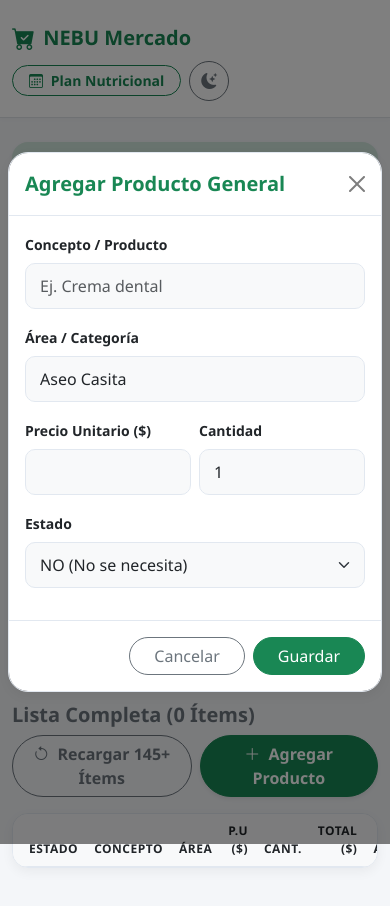
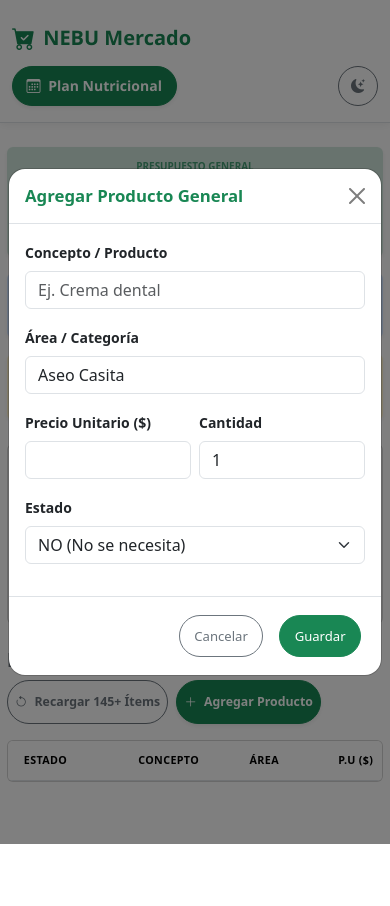
Before and after one commit to omitarangel92/NEBU-Plan-31, a plain HTML site: page mercado.html in a window 390 px wide. Both pictures are taken after typing "Sample" into the empty fields and a click on the button "Agregar Producto". After the commit the page ends 844 px from the top, so only its background shows below. Drawn offline with nearby package versions, Linux system fonts and the light colour scheme; some packages are replaced by stand-ins of ours; no server answers; a script that the page names is missing.

Commit message:
Mejoramiento de estilos y funcionalidad

```diff
--- a/mercado.css
+++ b/mercado.css
@@ -1,119 +1,155 @@
-:root {
-  --primary-color: #198754;
-  --primary-hover: #157347;
-
-  /* Variables Modo Claro */
-  --bg-body: #f4f6f9;
-  --bg-card: #ffffff;
-  --bg-navbar: #ffffff;
-  --bg-box: #f8f9fa;
-  --text-color: #212529;
-  --text-muted-custom: #6c757d;
-  --border-color: #e2e8f0;
-  --card-shadow: 0 4px 12px rgba(0, 0, 0, 0.05);
+.back-to-top {
+  position: fixed;
+  right: max(1rem, env(safe-area-inset-right));
+  bottom: max(1rem, env(safe-area-inset-bottom));
+  z-index: 1030;
+  display: flex;
+  width: 3rem;
+  height: 3rem;
+  align-items: center;
+  justify-content: center;
+  border: 0;
+  border-radius: 50%;
+  background-color: var(--bs-success);
+  color: #fff;
+  box-shadow: 0 4px 12px rgba(0, 0, 0, 0.2);
+  font-size: 1.25rem;
+  cursor: pointer;
 }
 
-[data-bs-theme="dark"] {
-  /* Variables Modo Oscuro */
-  --bg-body: #121212;
-  --bg-card: #1e1e1e;
-  --bg-navbar: #1e1e1e;
-  --bg-box: #2a2a2a;
-  --text-color: #e0e0e0;
-  --text-muted-custom: #a0a0a0;
-  --border-color: #2d2d2d;
-  --card-shadow: 0 4px 12px rgba(0, 0, 0, 0.4);
+.back-to-top[hidden] {
+  display: none;
 }
 
-body {
-  background-color: var(--bg-body);
-  color: var(--text-color);
-  font-family: 'Segoe UI', system-ui, -apple-system, sans-serif;
-  padding-bottom: 40px;
-  transition: background-color 0.3s ease, color 0.3s ease;
+.back-to-top:hover {
+  background-color: var(--bs-success-text-emphasis);
 }
 
-.navbar {
-  background-color: var(--bg-navbar) !important;
-  box-shadow: 0 2px 4px rgba(0,0,0,0.02);
+.back-to-top:focus-visible {
+  outline: 3px solid var(--bs-success);
+  outline-offset: 3px;
 }
 
-.card {
-  background-color: var(--bg-card);
-  color: var(--text-color);
-  border: 1px solid var(--border-color);
-  border-radius: 16px;
-  box-shadow: var(--card-shadow);
+@media (max-width: 768px) {
+  .btn {
+    min-width: 0;
+    min-height: 44px;
+    padding: 0.55rem 0.65rem !important;
+    font-size: 0.82rem;
+    line-height: 1.25;
+    white-space: normal;
+    text-align: center;
   }
 
-.nav-pills .nav-link {
-  color: var(--text-color);
-  border-radius: 20px;
-  padding: 10px 24px;
-  font-weight: 600;
-  transition: all 0.2s ease-in-out;
-}
-
-.nav-pills .nav-link.active {
-  background-color: var(--primary-color);
-  color: #fff;
-  box-shadow: 0 4px 10px rgba(25, 135, 84, 0.3);
+  /* Tabla: conserva el formato de tabla y permite desplazamiento horizontal */
+  .table-responsive {
+    overflow-x: auto;
+    -webkit-overflow-scrolling: touch;
   }
 
   .table {
-  color: var(--text-color);
-  border-color: var(--border-color);
+    min-width: 690px;
+    font-size: 0.88rem;
+  }
+
+  .table thead th {
+    padding: 0.72rem 0.65rem;
+    font-size: 0.67rem;
+    letter-spacing: 0.035em;
+  }
+
+  .table tbody td {
+    padding: 0.65rem 0.65rem;
     vertical-align: middle;
   }
 
-.table thead th {
-  background-color: var(--bg-box);
-  color: var(--text-color);
-  border-color: var(--border-color);
-  font-weight: 600;
-  text-transform: uppercase;
-  font-size: 0.75rem;
-  letter-spacing: 0.5px;
+  .table tbody td:first-child,
+  .table thead th:first-child {
+    padding-left: 0.8rem;
   }
 
-.table td, .table th {
-  border-color: var(--border-color);
+  /* Botones dentro de la tabla: compactos sin perder usabilidad */
+  .table .btn {
+    min-height: 34px;
+    padding: 0.35rem 0.55rem;
+    font-size: 0.78rem;
+    white-space: nowrap;
   }
 
-.form-control, .form-select {
-  background-color: var(--bg-box);
-  color: var(--text-color);
-  border-color: var(--border-color);
-  border-radius: 10px;
-  padding: 10px 14px;
-}
-
-.form-control:focus, .form-select:focus {
-  background-color: var(--bg-box);
-  color: var(--text-color);
-  border-color: var(--primary-color);
-  box-shadow: 0 0 0 0.25rem rgba(25, 135, 84, 0.25);
-}
-
-.input-group-text {
-  background-color: var(--bg-box);
-  color: var(--text-muted-custom);
-  border-color: var(--border-color);
-  border-radius: 10px 0 0 10px;
+  /* Modal adaptado a pantallas pequeñas */
+  .modal-dialog {
+    margin: 0.75rem;
   }
 
   .modal-content {
-  background-color: var(--bg-card);
-  color: var(--text-color);
-  border: 1px solid var(--border-color);
-  border-radius: 20px;
-  box-shadow: var(--card-shadow);
+    border-radius: 17px;
   }
 
-.modal-header, .modal-footer {
-  border-color: var(--border-color);
+  .modal-header,
+  .modal-footer {
+    padding: 0.9rem 1rem;
   }
 
-[data-bs-theme="dark"] .btn-close {
-  filter: invert(1) grayscale(100%) brightness(200%);
+  .modal-body {
+    padding: 1rem;
   }
+
+  .modal-title {
+    font-size: 1.05rem;
+  }
+
+  .modal-footer {
+    gap: 0.5rem;
+  }
+
+  .modal-footer .btn {
+    min-height: 42px;
+    padding: 0.55rem 0.9rem !important;
+  }
+}
+
+/* Móviles estrechos */
+@media (max-width: 420px) {
+  .container {
+    --bs-gutter-x: 0.85rem;
+  }
+
+  .row.g-3.mb-4 > [class*="col-"] .card {
+    padding: 0.75rem 0.55rem !important;
+  }
+
+  .row.g-3.mb-4 > [class*="col-"] small {
+    font-size: 0.62rem;
+  }
+
+  .row.g-3.mb-4 > [class*="col-"] h3 {
+    font-size: 1.18rem;
+  }
+
+  .container.mt-4 > .d-flex.flex-wrap.justify-content-between.align-items-center.mb-3 > .d-flex {
+    grid-template-columns: 1fr 1fr;
+  }
+
+  .container.mt-4 > .d-flex.flex-wrap.justify-content-between.align-items-center.mb-3 > .d-flex .btn {
+    font-size: 0.77rem;
+    padding-inline: 0.45rem !important;
+  }
+
+  .table {
+    min-width: 650px;
+  }
+
+  .modal-dialog {
+    margin: 0.5rem;
+  }
+}
+
+/* Respeta las preferencias de accesibilidad */
+@media (prefers-reduced-motion: reduce) {
+  *,
+  *::before,
+  *::after {
+    scroll-behavior: auto !important;
+    transition-duration: 0.01ms !important;
+  }
+}
--- a/mercado.html
+++ b/mercado.html
@@ -9,22 +9,24 @@
     <link href="https://cdn.jsdelivr.net/npm/bootstrap-icons@1.11.1/font/bootstrap-icons.css" rel="stylesheet">
     <link href="https://cdn.jsdelivr.net/npm/sweetalert2@11/dist/sweetalert2.min.css" rel="stylesheet">
     <link rel="stylesheet" href="mercado.css">
+    <link rel="stylesheet" href="navbar.css">
 </head>
 
 <body>
 
     <!-- Navegación -->
-    <nav class="navbar navbar-expand-lg border-bottom sticky-top">
-        <div class="container d-flex justify-content-between align-items-center py-2">
-            <a class="navbar-brand d-flex align-items-center gap-2 text-success fw-bold" href="index.html">
+    <nav class="navbar navbar-expand-lg border-bottom app-navbar">
+        <div class="container app-navbar-inner">
+            <a class="navbar-brand d-flex align-items-center gap-2 app-navbar-brand" href="index.html">
                 <i class="bi bi-cart-check-fill fs-3"></i>
                 <span class="fs-5">NEBU Mercado</span>
             </a>
-            <div class="d-flex align-items-center gap-2">
-                <a href="index.html" class="btn btn-outline-success btn-sm rounded-pill px-3 fw-semibold"><i
-                        class="bi bi-calendar3 me-1"></i> Plan Nutricional</a>
+            <div class="d-flex align-items-center gap-2 app-navbar-actions">
+                <a href="index.html" class="btn btn-success btn-sm rounded-pill px-3 fw-semibold shadow-sm app-navbar-link"
+                    aria-label="Plan Nutricional" title="Plan Nutricional"><i class="bi bi-calendar3 me-1"
+                        aria-hidden="true"></i> Plan Nutricional</a>
                 <button
-                    class="btn btn-outline-secondary rounded-circle d-flex align-items-center justify-content-center"
+                    class="btn btn-outline-secondary rounded-circle d-flex align-items-center justify-content-center app-navbar-theme"
                     id="themeToggle" type="button" style="width: 40px; height: 40px;">
                     <i class="bi bi-moon-stars-fill" id="themeIcon"></i>
                 </button>
@@ -39,7 +41,7 @@
             <div class="col-md-4">
                 <div class="card p-3 text-center bg-success-subtle text-success border-0 shadow-sm">
                     <small class="fw-semibold text-uppercase opacity-75">Presupuesto General</small>
-                    <h3 class="fw-bold mb-0 my-1" id="genBudget">$500.000</h3>
+                    <h3 class="fw-bold mb-0 my-1" id="genBudget">$400.000</h3>
                     <button class="btn btn-link text-success btn-sm p-0 text-decoration-none fw-semibold"
                         onclick="changeGeneralBudget()"><i class="bi bi-pencil-square"></i> Cambiar Presupuesto</button>
                 </div>
@@ -173,6 +175,11 @@
         </div>
     </div>
 
+    <button class="back-to-top" id="backToTop" type="button" aria-label="Volver al inicio"
+        title="Volver al inicio" hidden>
+        <i class="bi bi-arrow-up" aria-hidden="true"></i>
+    </button>
+
     <script src="https://cdn.jsdelivr.net/npm/bootstrap@5.3.3/dist/js/bootstrap.bundle.min.js"></script>
     <script src="https://cdn.jsdelivr.net/npm/sweetalert2@11"></script>
     <script type="module" src="mercado.js"></script>
--- a/mercado.js
+++ b/mercado.js
@@ -19,7 +19,7 @@ const sharedMarketRef = doc(db, "sharedData", "marketCompleteData");
 
 // Lista completa de productos
 const defaultMarketState = {
-  generalBudget: 500000,
+  generalBudget: 400000,
   theme: "light",
   generalItems: [
     {"status": "NO", "concept": "Bolsas de basura", "area": "Aseo Casita", "price": 1900, "qty": 1},
@@ -175,6 +175,7 @@ window.marketState = JSON.parse(JSON.stringify(defaultMarketState));
 
 document.addEventListener("DOMContentLoaded", () => {
   initThemeToggle();
+  initBackToTop();
 });
 
 signInAnonymously(auth);
@@ -225,6 +226,25 @@ function initThemeToggle() {
 function updateThemeIcon(theme, iconElement) {
   if (!iconElement) return;
   iconElement.className = theme === "dark" ? "bi bi-sun-fill text-warning" : "bi bi-moon-stars-fill";
+}
+
+function initBackToTop() {
+  const button = document.getElementById("backToTop");
+  if (!button) return;
+
+  const updateVisibility = () => {
+    button.hidden = window.scrollY < 400;
+  };
+
+  window.addEventListener("scroll", updateVisibility, { passive: true });
+  button.addEventListener("click", () => {
+    const behavior = window.matchMedia("(prefers-reduced-motion: reduce)").matches
+      ? "auto"
+      : "smooth";
+    window.scrollTo({ top: 0, behavior });
+  });
+
+  updateVisibility();
 }
 
 /* --- RENDERIZADO Y FILTROS --- */
--- /dev/null
+++ b/navbar.css
@@ -0,0 +1,71 @@
+.app-navbar {
+  background-color: var(--bs-body-bg);
+  box-shadow: 0 2px 8px rgba(0, 0, 0, 0.06);
+  font-family: "Segoe UI", system-ui, -apple-system, sans-serif;
+}
+
+.app-navbar-inner {
+  --bs-gutter-x: 1.5rem;
+  display: flex;
+  flex-wrap: nowrap;
+  align-items: center;
+  justify-content: space-between;
+  gap: 0.75rem;
+  padding-top: 0.5rem;
+  padding-bottom: 0.5rem;
+}
+
+.app-navbar-brand {
+  min-width: 0;
+  margin-right: 0;
+  color: var(--bs-success) !important;
+  font-weight: 700;
+}
+
+.app-navbar-brand>span {
+  font-size: 1.25rem;
+}
+
+.app-navbar-actions {
+  flex: 0 0 auto;
+}
+
+.app-navbar-link {
+  white-space: nowrap;
+}
+
+.app-navbar .app-navbar-link {
+  min-height: 40px;
+  padding: 0.45rem 0.85rem !important;
+  font-size: 0.875rem;
+  line-height: 1.2;
+  align-content: center;
+}
+
+.app-navbar-theme {
+  flex: 0 0 40px;
+  width: 40px;
+  height: 40px;
+  min-height: 40px;
+  padding: 0 !important;
+  font-size: 0.875rem;
+  line-height: 1.25;
+  white-space: nowrap;
+  text-align: center;
+}
+
+@media (max-width: 575.98px) {
+  .app-navbar-inner {
+    flex-wrap: wrap;
+    row-gap: 0.35rem;
+  }
+
+  .app-navbar-brand {
+    flex: 0 0 100%;
+  }
+
+  .app-navbar-actions {
+    width: 100%;
+    justify-content: space-between;
+  }
+}
--- a/styles.css
+++ b/styles.css
@@ -42,7 +42,7 @@ body {
 }
 
 #mainNavbar {
-  background-color: var(--bg-navbar);
+  background-color: var(--bs-body-bg);
 }
 
 .navbar-brand {
```
Also changed, not shown: index.html (+7 -6 lines). Lines whose indentation alone changed are shown as unchanged.
